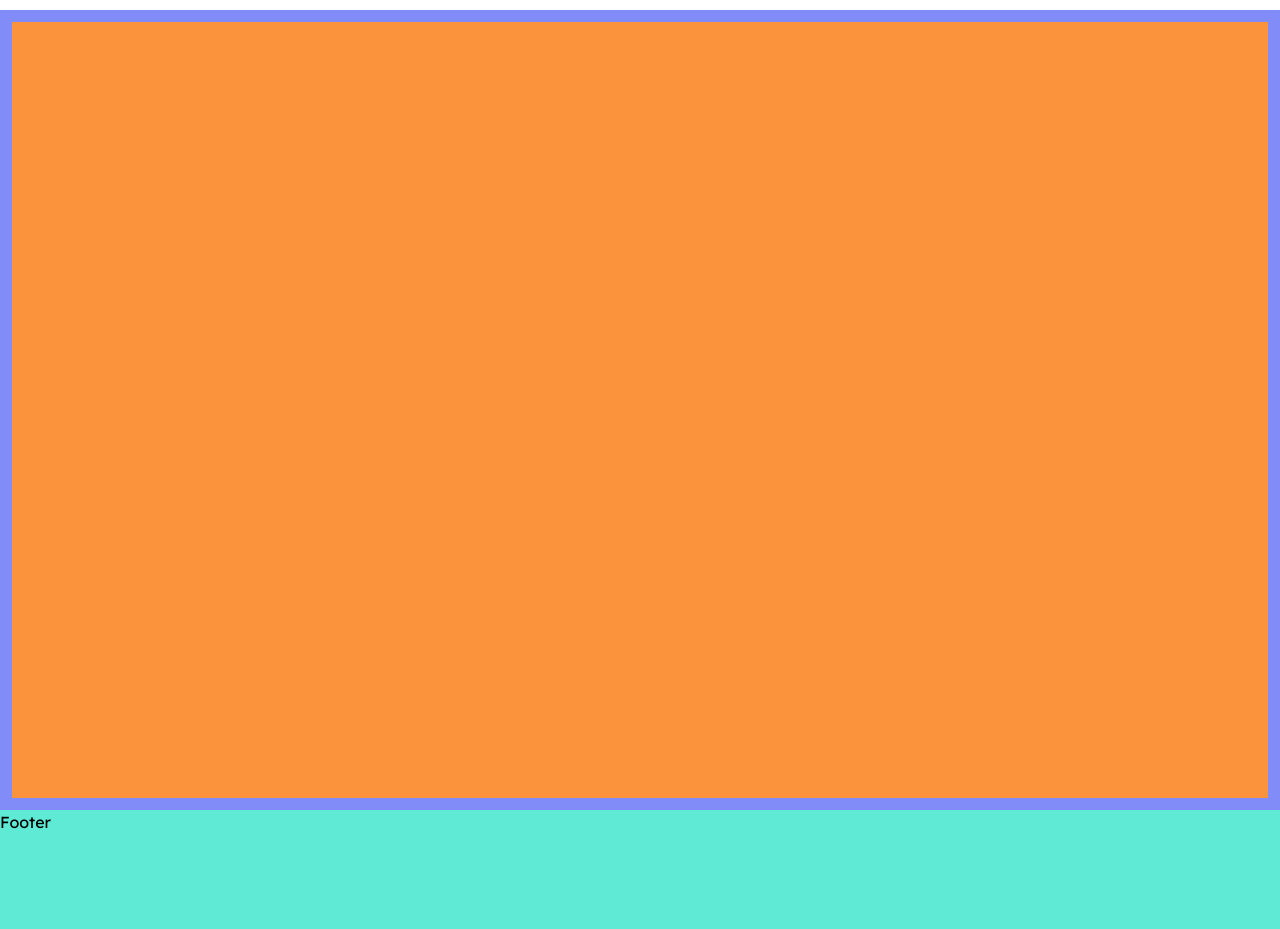
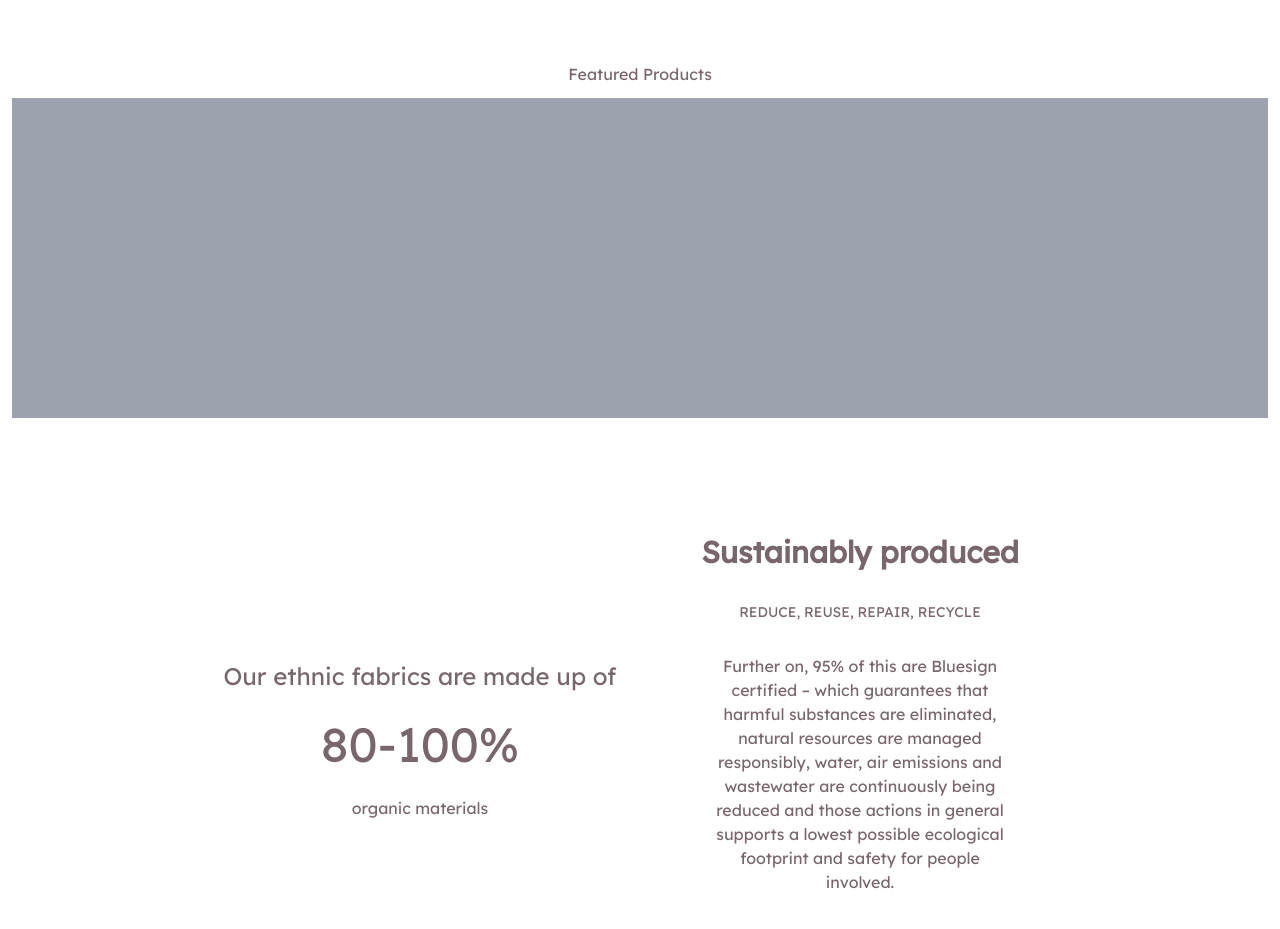
Before and after one commit to Subham-Beura/ekirana, a Next.js app: page / in a window 1280 px wide. Shown: the part 1182-2111 px from the top of the page. Built offline with nearby package versions, Linux system fonts and the light colour scheme.

Commit message:
add text section

```diff
--- /dev/null
+++ b/components/Home/Featured.tsx
@@ -0,0 +1,9 @@
+const Grid = () => {
+  return (
+    <section className="h-fit bg-white p-3 text-fabric ">
+      <h3 className="mt-10 mb-3 text-center">Featured Products</h3>
+      <div className="mb-6 h-[40vh] bg-gray-400"></div>
+    </section>
+  );
+};
+export default Grid;
--- a/components/Home/Grid.tsx
+++ /dev/null
@@ -1,8 +0,0 @@
-const Grid = () => {
-  return (
-    <div className="h-screen bg-indigo-400 p-3">
-      <div className="h-full bg-orange-400"></div>
-    </div>
-  );
-};
-export default Grid;
--- a/pages/index.tsx
+++ b/pages/index.tsx
@@ -1,20 +1,43 @@
 import Filter from "../components/Home/Filter";
 import Footer from "../components/Footer";
-import Grid from "../components/Home/Grid";
+import Featured from "../components/Home/Featured";
 import Hero from "../components/Home/Hero";
 import Navbar from "../components/Navbar";
 import Message from "../components/Home/Message";
+import Link from "next/link";
 
 export default function Home() {
   return (
-    <div className="font-fancy box-border flex  flex-col bg-teal-300   ">
+    <div className="font-fancy box-border flex  flex-col ">
       <div className="flex h-screen flex-col">
         <Navbar />
         {/* <Filter /> */}
         <Hero />
       </div>
       <Message />
-      <Grid />
+      <Featured />
+      <section className="h-fit bg-white px-2 md:mx-auto  md:flex md:h-full md:w-[70vw] md:flex-row">
+        <div className="flex h-[40vh] flex-col items-center justify-center space-y-7 text-center  text-fabric md:my-auto md:w-[50vw]">
+          <p className="text-2xl">Our ethnic fabrics are made up of</p>
+          <span className="text-5xl">80-100%</span>
+          <span>organic materials</span>
+        </div>
+        <hr />
+        <div className="flex h-fit flex-col items-center space-y-8 py-20 text-center  text-fabric  md:w-[50vw]">
+          <h4 className="text-3xl font-bold">Sustainably produced</h4>
+          <h6 className=" text-sm ">REDUCE, REUSE, REPAIR, RECYCLE</h6>
+          <p className="w-72">
+            Further on, 95% of this are Bluesign certified – which guarantees
+            that harmful substances are eliminated, natural resources are
+            managed responsibly, water, air emissions and wastewater are
+            continuously being reduced and those actions in general supports a
+            lowest possible ecological footprint and safety for people involved.
+          </p>
+          <Link className="underline-offset-3  text-sm underline" href="#">
+            LEARN MORE
+          </Link>
+        </div>
+      </section>
       <Footer />
     </div>
   );
--- a/tailwind.config.js
+++ b/tailwind.config.js
@@ -9,6 +9,9 @@ module.exports = {
       backgroundImage: {
         hero: "linear-gradient(to  bottom, black,red),url('/img/mobile-bg2.jpg')",
       },
+      colors: {
+        fabric: "#78666b",
+      },
       fontFamily: {
         sans: ["Lexend Deca"],
         fancyFont: ["Dancing Script"],
```
